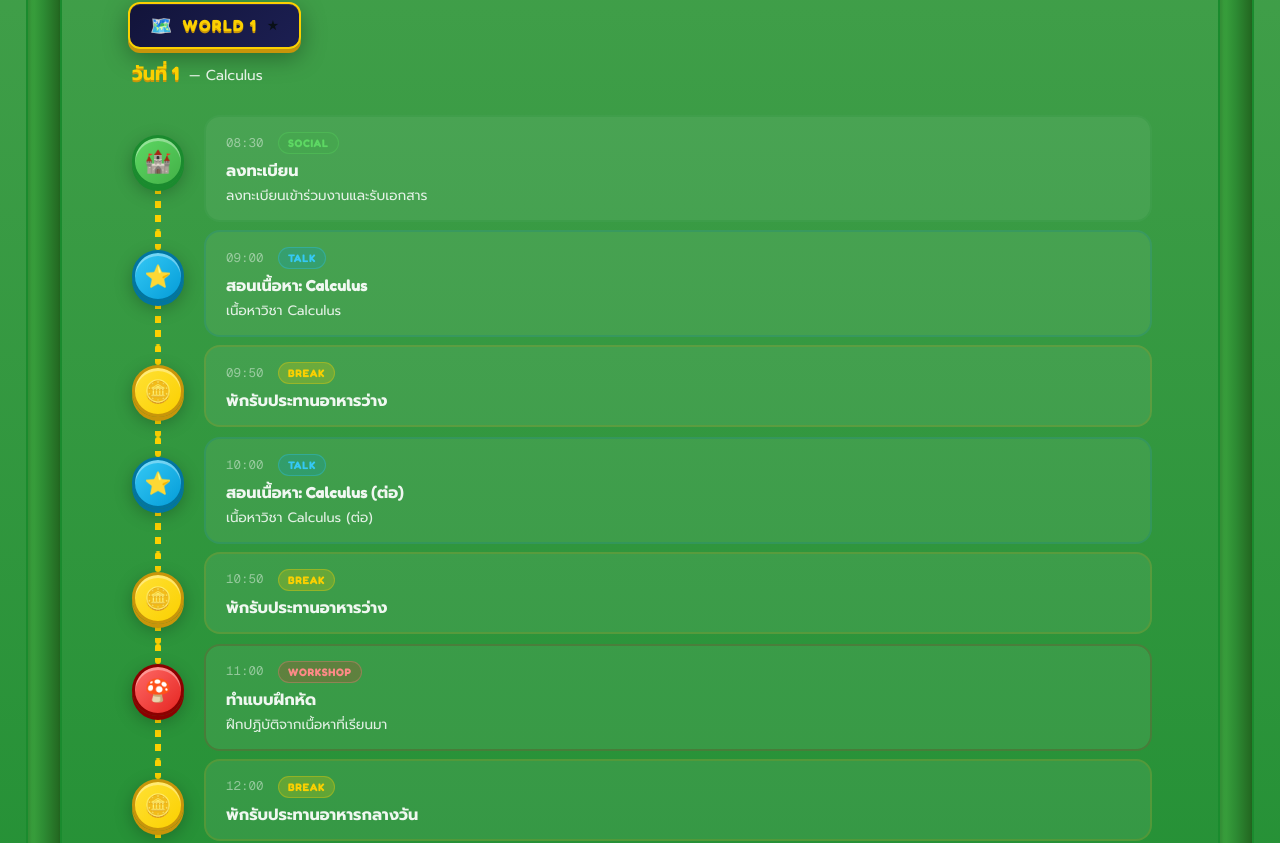
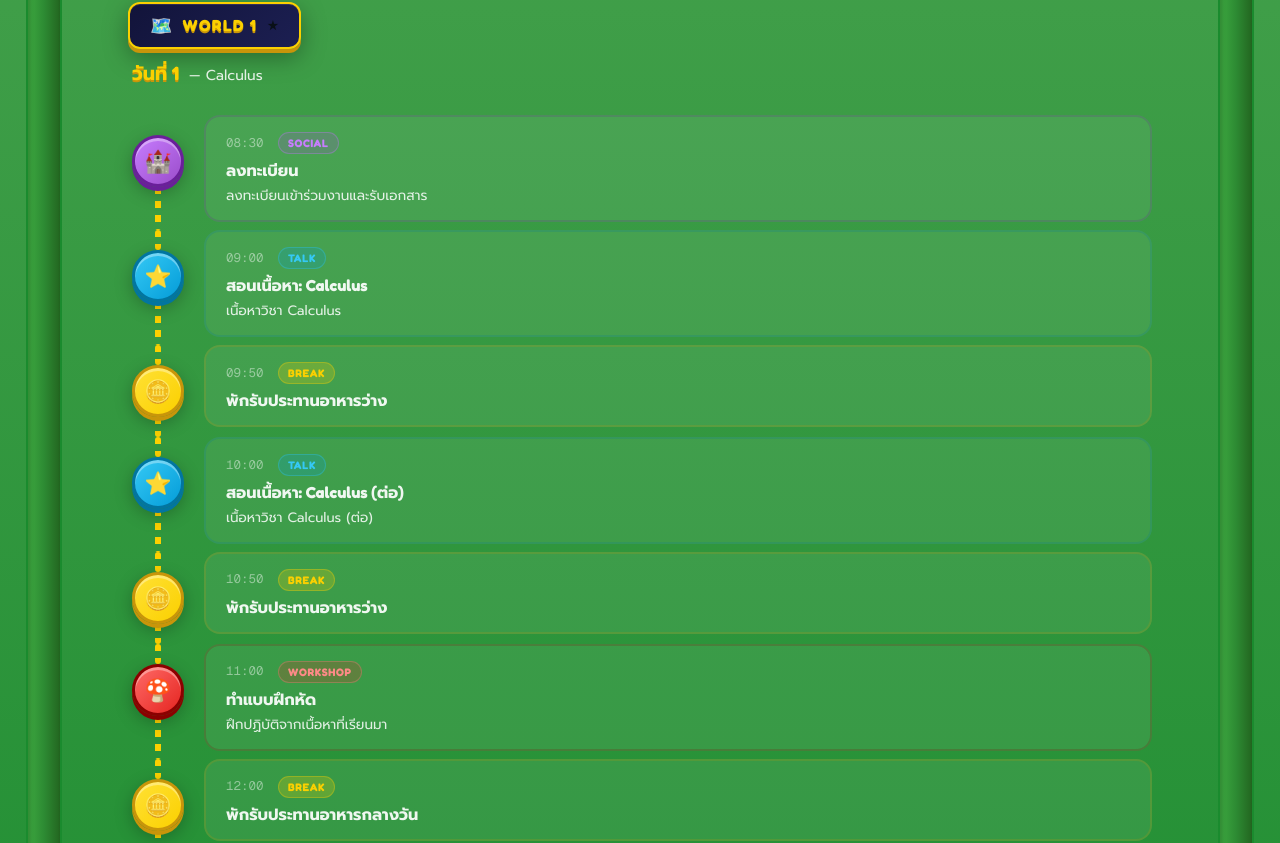
Before and after one commit to mmiiruu/CSZERO, a Next.js app: page /events/cs101 in a window 1280 px wide. Shown: the part 1938-2781 px from the top of the page. Built offline with nearby package versions, Linux system fonts and the light colour scheme; no server answers.

Commit message:
change color social

```diff
--- a/src/app/events/cs101/_components/MarioTimeline.tsx
+++ b/src/app/events/cs101/_components/MarioTimeline.tsx
@@ -28,9 +28,9 @@ const TYPE_META: Record<
   },
   social: {
     icon: "🏰", label: "Social",
-    nodeGrad: "linear-gradient(135deg,#5DD863 0%,#43B047 100%)",
-    nodeBorder: "#1A8B2E", nodeTextColor: "#E8FFE9",
-    tagBg: "rgba(67,176,71,0.22)", tagColor: "#5DD863",
+    nodeGrad: "linear-gradient(135deg,#C77DFF 0%,#9B4DCA 100%)",
+    nodeBorder: "#6A1F9A", nodeTextColor: "#F5E6FF",
+    tagBg: "rgba(155,77,202,0.22)", tagColor: "#C77DFF",
   },
 };
 
```
